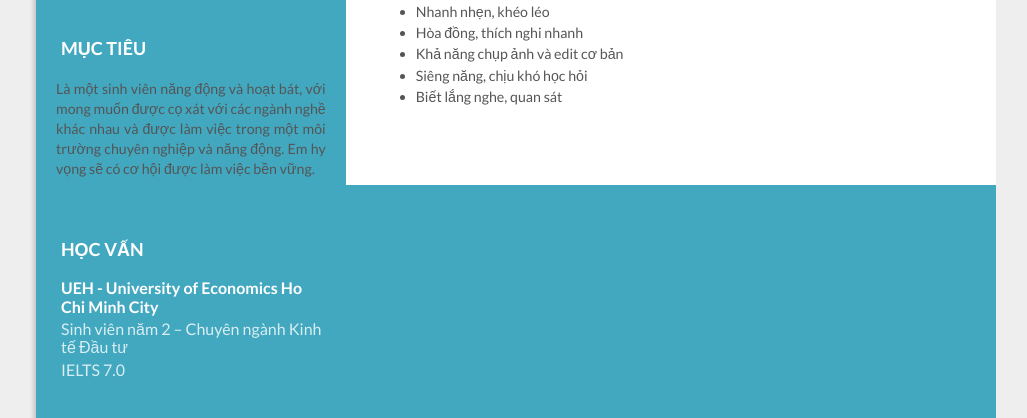
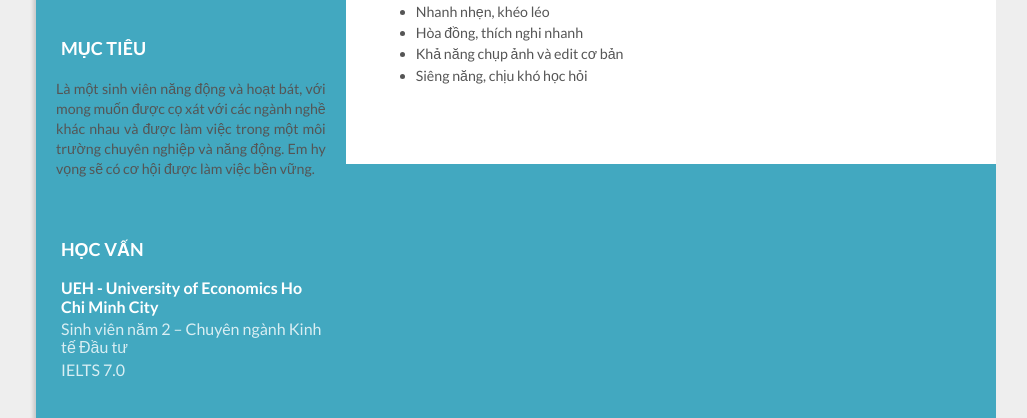
Before and after one commit to zfoxc/nmanh.github.io, a plain HTML site: page index.html in a window 1280 px wide. Shown: the part 382-800 px from the top of the page, without its empty margins (124-1151 px from the left). Drawn offline with nearby package versions, Linux system fonts and the light colour scheme.

Commit message:
Update index.html

```diff
--- a/index.html
+++ b/index.html
@@ -81,7 +81,6 @@
             <li>Hòa đồng, thích nghi nhanh</li>
             <li>Khả năng chụp ảnh và edit cơ bản</li>
             <li>Siêng năng, chịu khó học hỏi</li>
-            <li>Biết lắng nghe, quan sát</li>
         </ul>
     </div>
 </div>
```
